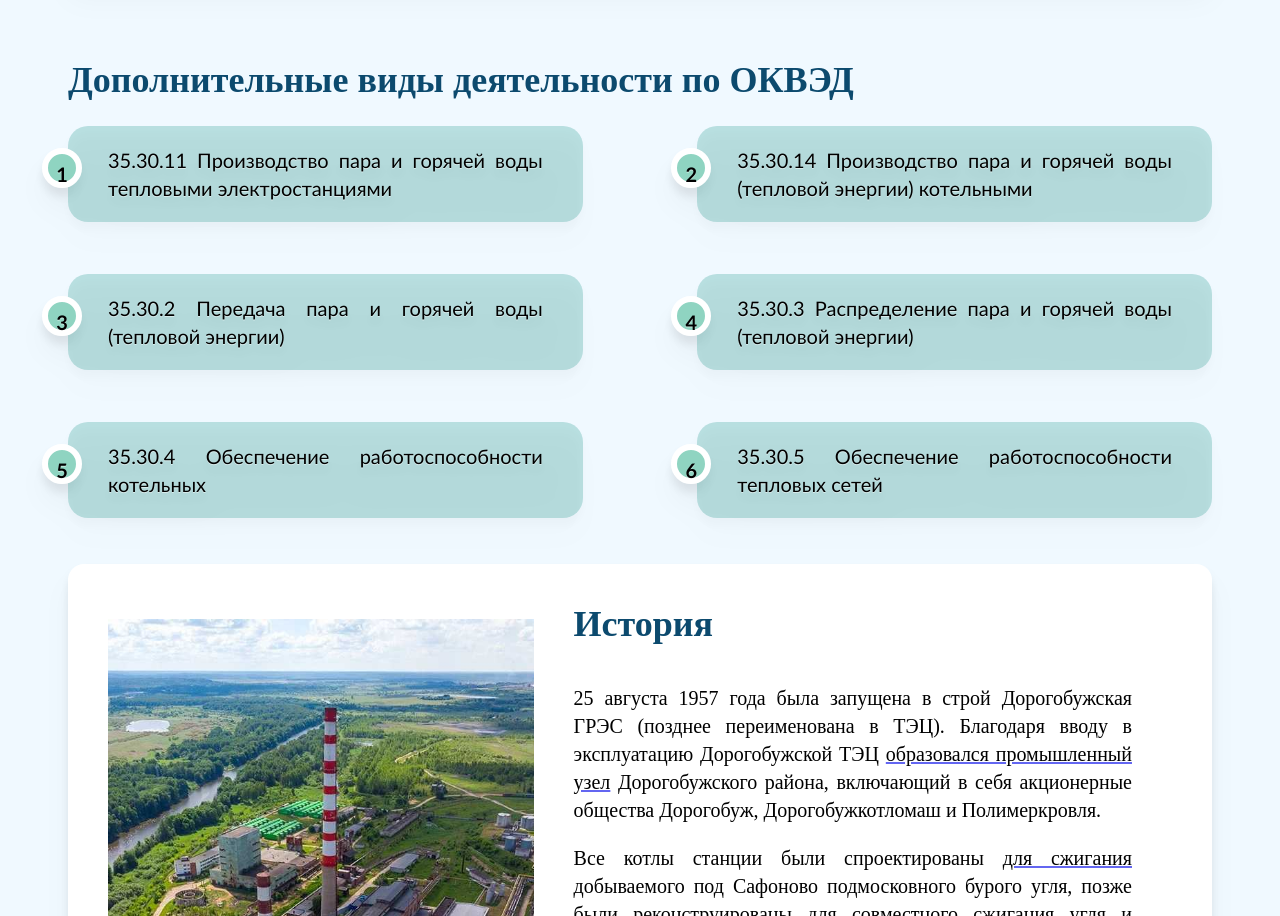
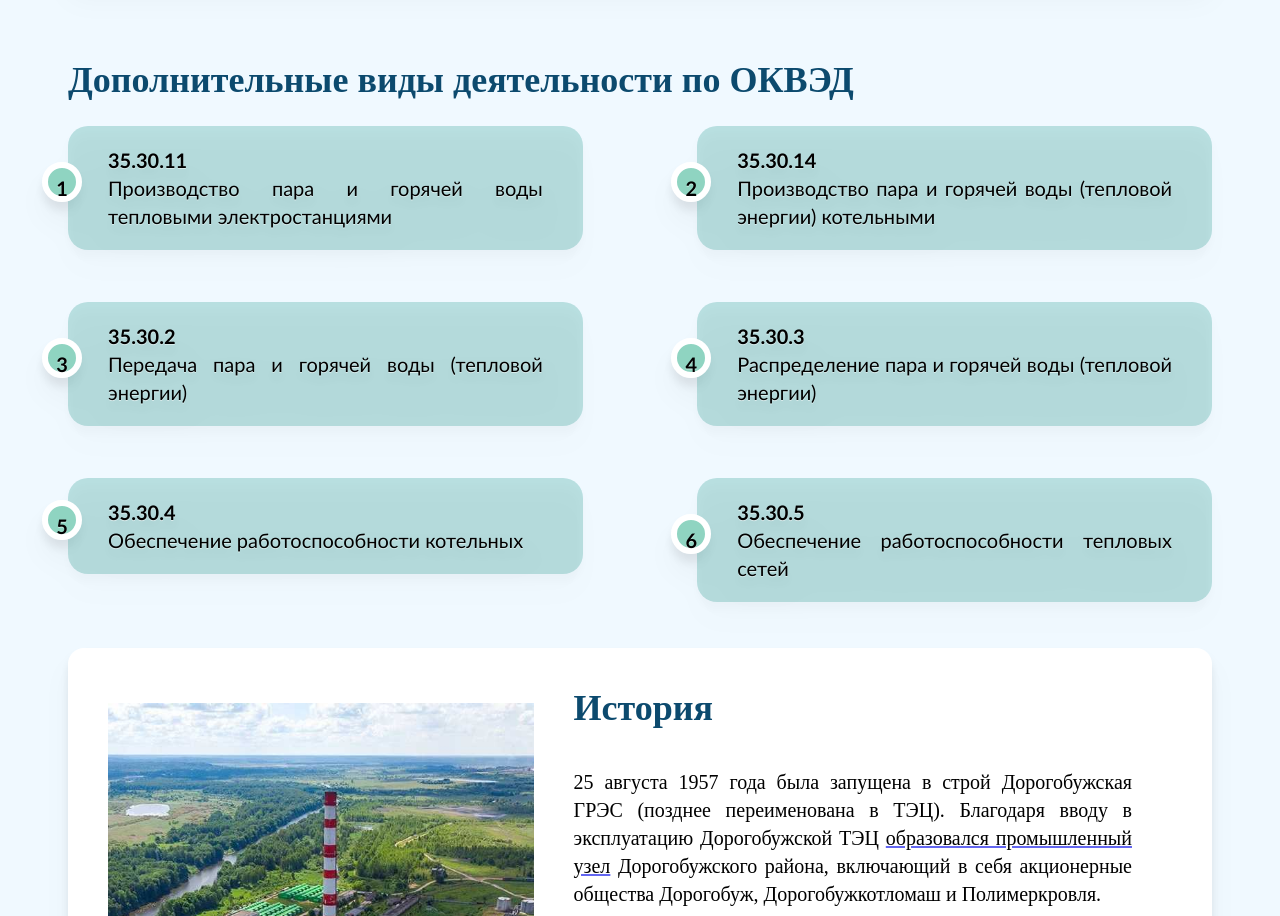
Before and after one commit to Katetcpip/-, a website built with Parcel: page src/index.html in a window 1280 px wide. Shown: the part 1140-2056 px from the top of the page. Built offline with nearby package versions, Linux system fonts and the light colour scheme.

Commit message:
Add files via upload

```diff
--- a/src/index.html
+++ b/src/index.html
@@ -152,32 +152,32 @@
             <li class="w lg:mb-7 sm:mb-4 box-border">
                 <a
                     class="rounded-2xl lg:text-xl sm:text-sm text-xs lg:text-justify text-center"
-                    >35.30.11 Производство пара и горячей воды тепловыми
+                    ><span class="font-bold">35.30.11 </span><br>Производство пара и горячей воды тепловыми
                     электростанциями</a
                 >
             </li>
             <li class="w lg:mb-7 sm:mb box-border">
                 <a
                     class="rounded-2xl lg:text-xl sm:text-sm text-xs lg:text-justify text-center"
-                    >35.30.14 Производство пара и горячей воды (тепловой
+                    ><span class="font-bold">35.30.14 </span><br> Производство пара и горячей воды (тепловой
                     энергии) котельными
                 </a>
         </li>
         <li class="w lg:mb-7 sm:mb box-border">
-            <a class="rounded-2xl lg:text-xl sm:text-sm text-xs lg:text-justify text-center">35.30.2 Передача пара и горячей воды (тепловой энергии)
+            <a class="rounded-2xl lg:text-xl sm:text-sm text-xs lg:text-justify text-center"><span class="font-bold">35.30.2 </span> <br>Передача пара и горячей воды (тепловой энергии)
                 </a>
         </li>
         <li class="w lg:mb-7 sm:mb box-border">
-            <a class="rounded-2xl lg:text-xl sm:text-sm text-xs lg:text-justify text-center">35.30.3 Распределение пара и горячей воды (тепловой
+            <a class="rounded-2xl lg:text-xl sm:text-sm text-xs lg:text-justify text-center"><span class="font-bold">35.30.3 </span> <br>Распределение пара и горячей воды (тепловой
                     энергии)
                 </a>
         </li>
         <li class="w lg:mb-7 sm:mb box-border">
-            <a class="rounded-2xl lg:text-xl sm:text-sm text-xs lg:text-justify text-center">35.30.4 Обеспечение работоспособности котельных
+            <a class="rounded-2xl lg:text-xl sm:text-sm text-xs lg:text-justify text-center"><span class="font-bold">35.30.4 </span><br> Обеспечение работоспособности котельных
                 </a>
         </li>
         <li class="w lg:mb-7 sm:mb box-border">
-            <a class="rounded-2xl lg:text-xl sm:text-sm text-xs lg:text-justify text-center">35.30.5 Обеспечение работоспособности тепловых сетей
+            <a class="rounded-2xl lg:text-xl sm:text-sm text-xs lg:text-justify text-center"><span class="font-bold">35.30.5 </span> <br>Обеспечение работоспособности тепловых сетей
                 </a>
         </li>
         </ol>
@@ -252,7 +252,7 @@
 
         <footer
             id="contacts"
-            class="bg-slate-400 w3 flex flex-row flex-wrap lg:p-16 sm:p-16 p-8 pb-5 m-auto"
+            class="bg-slate-400 w3 flex flex-row flex-wrap lg:p-16 sm:p-16 p-8 pb-5 pr-1 m-auto"
         >
             <div class="mb-8 w-3/5 lg:text-base sm:text-sm text-xs">
                 <p class="font-bold pb-2">Руководитель</p>
@@ -284,7 +284,7 @@
             <div
                 class="mb-8 w-3/5 flex flex-row lg:text-base sm:text-sm text-xs"
             >
-                <p class="lg:pr-10 sm:pr-6 pr-4 text-gray-800">
+                <p class="lg:pr-10 sm:pr-6 pr-2 text-gray-800">
                     <span class="font-bold text-black">Контактная почта:</span>
                     <br />dtec@dor-tec.ru
                 </p>
```
Also changed, not shown: src/styles.css (line endings or trailing spaces).
